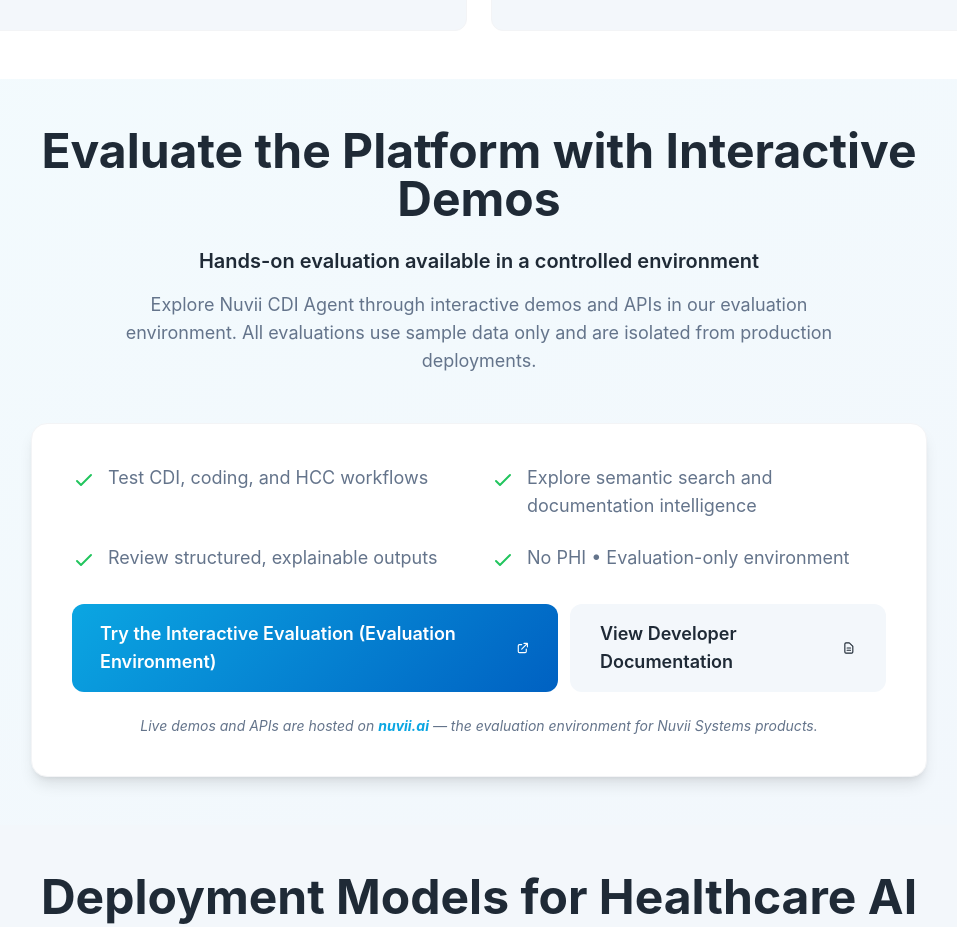
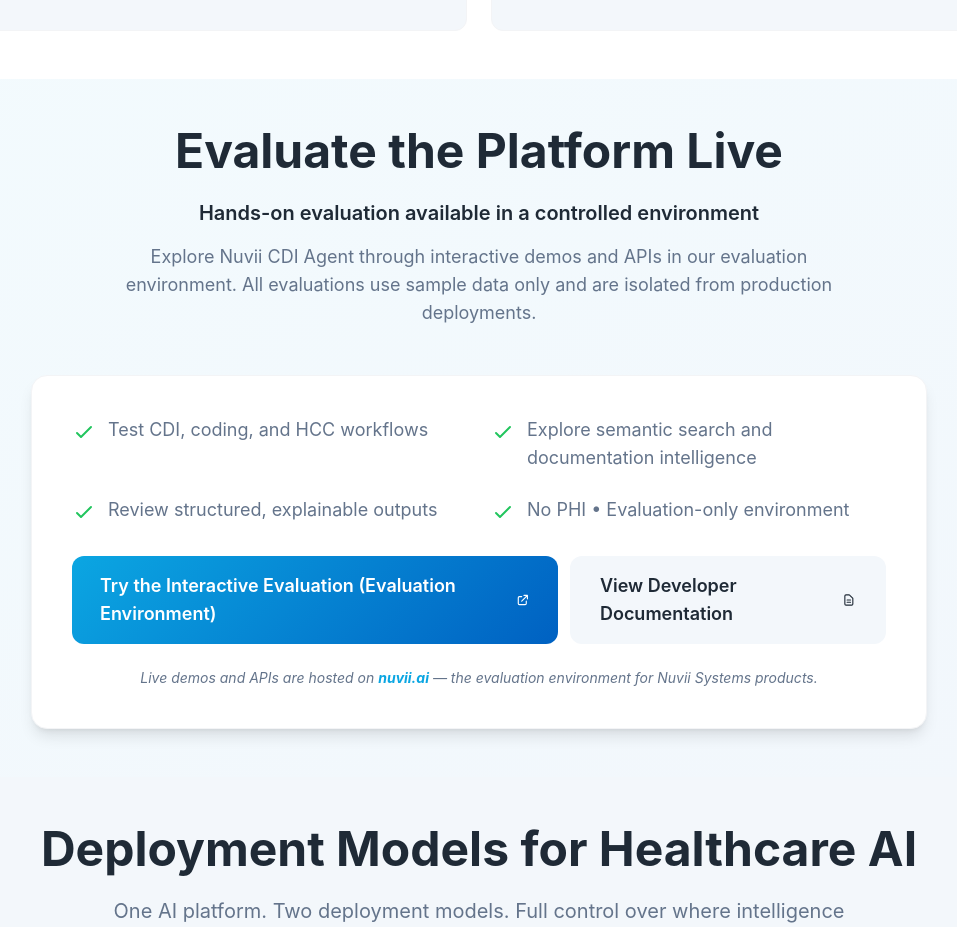
Before and after one commit to mmakkena/nuvii-systems-site, a Next.js app: page / in a window 1280 px wide. Shown: the part 2903-3830 px from the top of the page, without its empty margins (161-1118 px from the left). Built offline with nearby package versions, Linux system fonts and the light colour scheme.

Commit message:
Update ApiPlayground header to 'Evaluate the Platform Live'

```diff
--- a/src/components/ApiPlayground.tsx
+++ b/src/components/ApiPlayground.tsx
@@ -5,7 +5,7 @@
         <div className="max-w-4xl mx-auto">
           <div className="text-center mb-12">
             <h2 className="text-3xl md:text-4xl lg:text-5xl font-bold text-nuvii-text mb-6">
-              Evaluate the Platform with Interactive Demos
+              Evaluate the Platform Live
             </h2>
             <p className="text-xl text-nuvii-text font-semibold mb-4">
               Hands-on evaluation available in a controlled environment
```
